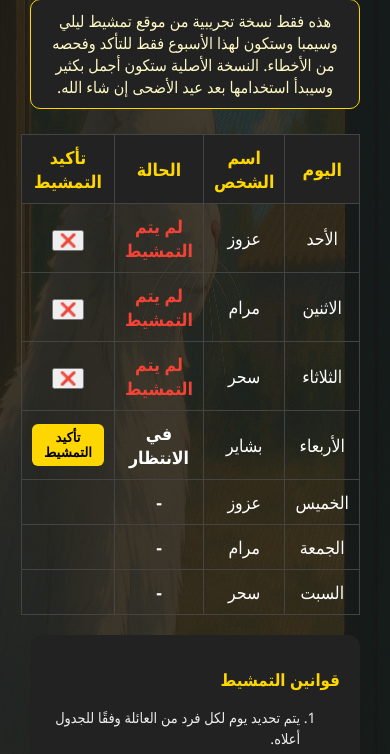
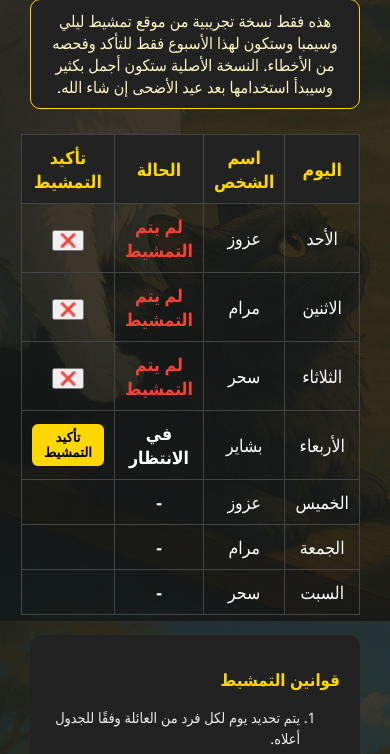
Before and after one commit to wa-error/Lele_simba, a plain HTML site: page index.html in a window 390 px wide. Shown: the part 223-977 px from the top of the page. Drawn offline with Linux system fonts and the light colour scheme.

Commit message:
background

```diff
--- a/style.css
+++ b/style.css
@@ -1,23 +1,26 @@
 /* خلفيات */
 body {
-  margin: 0; padding: 0;
+  margin: 0;
+  padding: 0;
   font-family: 'Segoe UI', Tahoma, Geneva, Verdana, sans-serif;
-  background: url('background-desktop.png') no-repeat center center scroll;
+  background: url('background-desktop.png') no-repeat center center fixed;
   background-repeat: no-repeat;
-  background-size: 100% 100%;
+  background-size: cover; /* تغطي الشاشة كاملة بدون تمدد غير طبيعي */
   background-position: center;
-  background-attachment: scroll;
   color: #fff;
 }
+
+
 @media (max-width: 768px) {
   body {
-    background: url('background-mobile.png') no-repeat center center scroll;
+    background: url('background-mobile.png') no-repeat center center fixed;
     background-repeat: no-repeat;
-    background-size: 100% 100%;
+    background-size: cover;
     background-position: center;
-    background-attachment: scroll;
   }
 }
+
+
 /* الحاوية */
 .container {
   max-width: 900px;
@@ -27,6 +30,8 @@ body {
   border-radius: 15px;
   box-shadow: 0 0 20px rgba(255,255,255,0.15);
 }
+
+
 h1 {
   text-align: center;
   margin-bottom: 15px;
@@ -35,31 +40,45 @@ h1 {
   color: #ffd700;
   text-shadow: 1px 1px 3px #b8860b;
 }
+
+
 table {
   width: 100%;
   border-collapse: collapse;
   margin-bottom: 20px;
   font-size: 1.1rem;
 }
+
+
 th, td {
   border: 1px solid #444;
   padding: 10px;
   text-align: center;
 }
+
+
 th {
   background: #222;
   color: #ffd700;
   font-weight: bold;
 }
+
+
 td.status {
   font-weight: 700;
 }
+
+
 td.status.active {
   color: #4caf50;
 }
+
+
 td.status.late {
   color: #f44336;
 }
+
+
 button.confirm-btn {
   background: #ffd700;
   border: none;
@@ -70,9 +89,13 @@ button.confirm-btn {
   cursor: pointer;
   transition: background 0.3s ease;
 }
+
+
 button.confirm-btn:hover {
   background: #e6c200;
 }
+
+
 button.edit-btn {
   background: transparent;
   border: none;
@@ -80,16 +103,24 @@ button.edit-btn {
   color: #f44336;
   cursor: pointer;
 }
+
+
 button.edit-btn:disabled {
   cursor: not-allowed;
   color: #999;
 }
+
+
 .img-upload {
   margin-top: 10px;
 }
+
+
 input[type="file"] {
   color: #fff;
 }
+
+
 .penalty-list {
   background: #111;
   border-radius: 12px;
@@ -100,15 +131,21 @@ input[type="file"] {
   font-size: 1rem;
   border: 1px solid #444;
 }
+
+
 .penalty-list h3 {
   color: #ffd700;
   margin-bottom: 10px;
 }
+
+
 .penalty-item {
   padding: 6px 8px;
   border-bottom: 1px solid #333;
   color: #ddd;
 }
+
+
 .laws {
   background: #222;
   border-radius: 12px;
@@ -118,22 +155,30 @@ input[type="file"] {
   margin-bottom: 25px;
   line-height: 1.5;
 }
+
+
 .laws h3 {
   color: #ffd700;
   margin-bottom: 10px;
 }
+
+
 .footer-note {
   text-align: center;
   font-size: 0.85rem;
   color: #bbb;
   margin-top: 15px;
 }
+
+
 .footer-note small {
   display: block;
   border-top: 1px solid #444;
   padding-top: 6px;
   margin-top: 10px;
 }
+
+
 .info-text {
   text-align: center;
   font-size: 1rem;
@@ -144,6 +189,8 @@ input[type="file"] {
   color: #fff9c4;
   border: 1px solid #ffd700;
 }
+
+
 .status-text {
   font-weight: 700;
 }
```
